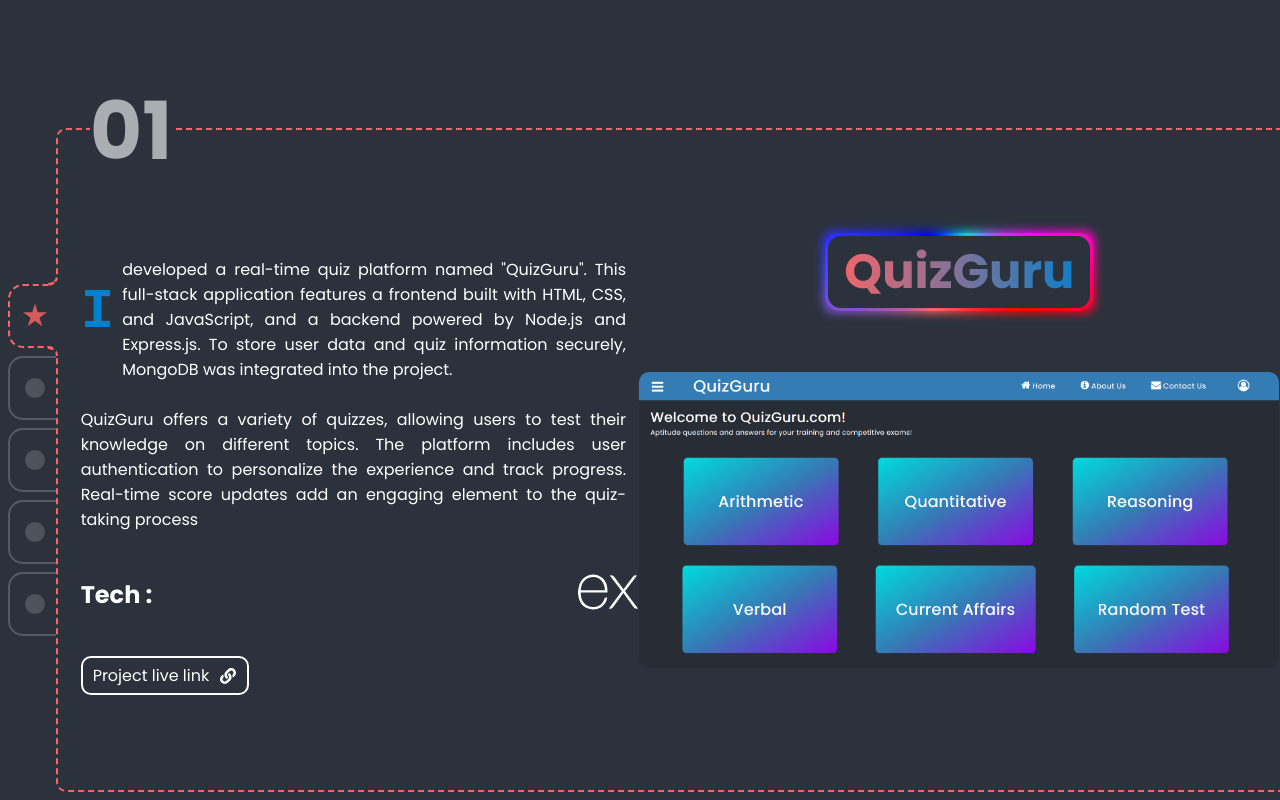
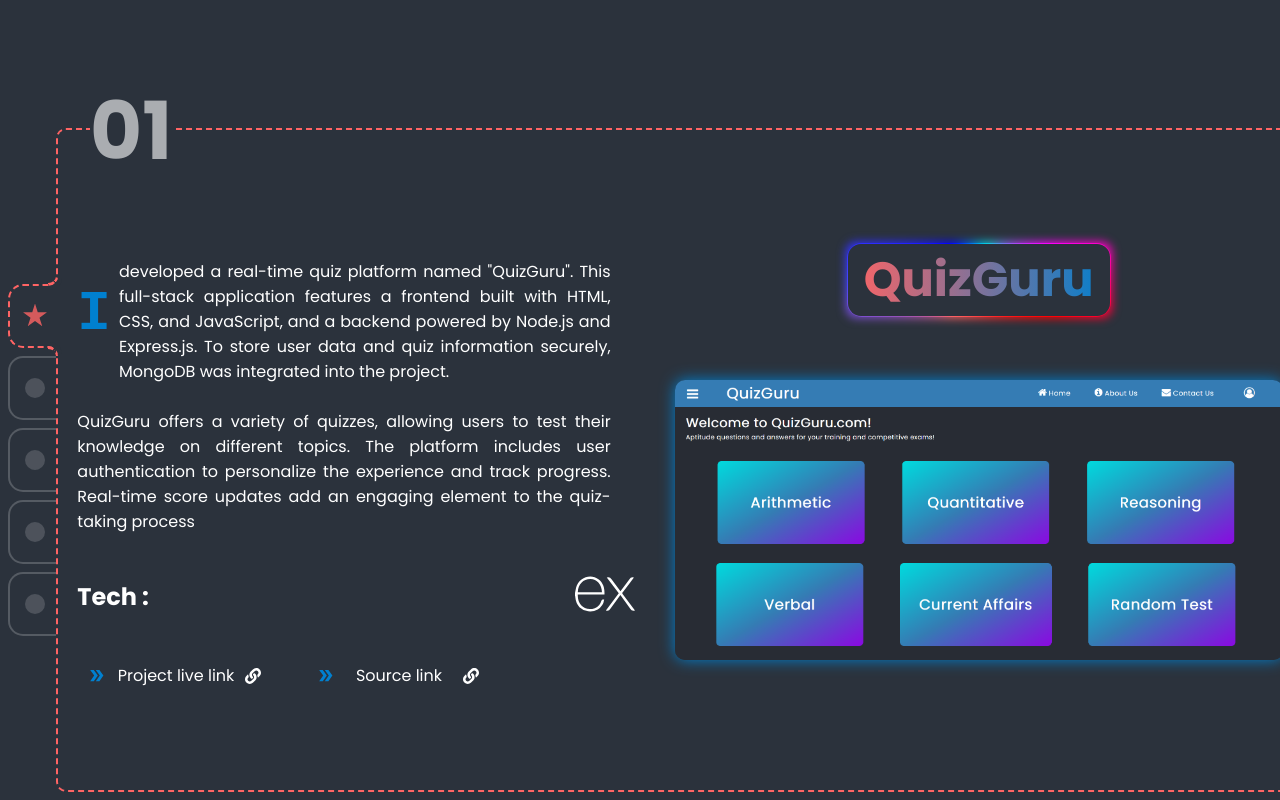
Before and after one commit to ChanduDevelops/React-Portfolio, a React (Vite) app: page / in a window 1280 px wide. Shown: the part 2200-3000 px from the top of the page. Built offline with nearby package versions, Linux system fonts and the light colour scheme; some icons are missing.

Commit message:
source code links added

```diff
--- a/src/App.css
+++ b/src/App.css
@@ -838,8 +838,13 @@
     border-radius: 10px;
     padding: 0 1rem;
     display: flex;
-    justify-content: space-around;
+    justify-content: center;
     align-items: center;
+    gap: 4rem;
+}
+
+.reverse-flex {
+    flex-direction: row-reverse;
 }
 
 .project .container .counter {
@@ -854,7 +859,7 @@
 .project .container .left {
     position: relative;
     top: 1rem;
-    width: 45%;
+    width: 44%;
 }
 
 .project .container p {
@@ -915,18 +920,34 @@
     white-space: nowrap;
     position: relative;
     color: var(--primaryColor);
-    border: 2px solid var(--primaryColor);
     display: inline-flex;
     align-items: center;
+    justify-content: space-around;
     gap: .7rem;
-    width: 10.5rem;
+    width: 12rem;
     border-radius: 10px;
     padding: 5px 10px;
+    margin-right: 2rem;
 }
 
 .project .container a:hover {
+    color: var(--highlightBg);
     border-color: transparent;
     box-shadow: 0 0 10px var(--highlightBg);
+}
+
+.project .container a span {
+    display: flex;
+    align-items: center;
+}
+
+.project .container a span:first-of-type {
+    font-size: 1.2rem;
+    color: var(--highlightBg);
+}
+
+.project .container a:hover span:first-of-type {
+    color: var(--primaryColor);
 }
 
 .project .container .right {
@@ -962,10 +983,10 @@
 .project .container .title::before {
     content: '';
     position: absolute;
-    top: -3px;
-    left: -3px;
-    width: calc(100% + 6px);
-    height: calc(100% + 6px);
+    top: -1px;
+    left: -1px;
+    width: calc(100% + 2px);
+    height: calc(100% + 2px);
     border-radius: 15px;
     background: conic-gradient(from var(--a), #00dbde, #fc00ff, red, #ff3333, var(--highlightColor), #4646ff, blue, #00dbde);
     animation: rotateColor 6s linear infinite;
@@ -975,10 +996,10 @@
 .project .container .title::after {
     content: '';
     position: absolute;
-    top: -5px;
-    left: -5px;
-    width: calc(100% + 10px);
-    height: calc(100% + 10px);
+    top: -2px;
+    left: -2px;
+    width: calc(100% + 4px);
+    height: calc(100% + 4px);
     border-radius: 10px;
     background: conic-gradient(from var(--a), #00dbde, #fc00ff, red, #ff3333, var(--highlightColor), #4646ff, blue, #00dbde);
     filter: blur(5px);
@@ -1004,11 +1025,12 @@
 
 .project .container .img-c {
     position: relative;
-    width: 40rem;
+    width: 38rem;
     border-radius: 10px;
     display: flex;
     justify-content: center;
     align-items: center;
+    box-shadow: 0 0 15px var(--highlightBg);
 }
 
 .project .container .img-c img {
--- a/src/components/Projects/Project.jsx
+++ b/src/components/Projects/Project.jsx
@@ -2,12 +2,13 @@
 import StackIcon from 'tech-stack-icons'
 import { SiExpress } from 'react-icons/si'
 import { FaLink } from "react-icons/fa";
+import { MdDoubleArrow } from "react-icons/md";
 
 
-const Project = ({ index, id, title, info, tech, image, liveLink }) => {
+const Project = ({ index, id, title, info, tech, image, liveLink, sourceLink }) => {
     return (
         <section id={id} className='project'>
-            <div className="container">
+            <div className={`container ${index % 2 === 0 ? 'reverse-flex' : ''}`}>
                 <h1 className='counter'>{`0${index}`}</h1>
 
                 <div className='left'>
@@ -28,9 +29,21 @@
                             })}
                         </ul>
                     </div>
-                    <a href={liveLink} target="_blank">
-                        Project live link <FaLink />
-                    </a>
+                    <div className='code-links'>
+                        <a href={liveLink} target="_blank">
+                            <span>
+                                <MdDoubleArrow />
+                            </span> Project live link <span>
+                                <FaLink />
+                            </span>
+                        </a>
+                        <a href={sourceLink} target="_blank">
+                            <span>
+                                <MdDoubleArrow />
+                            </span> Source link <span>
+                                <FaLink />
+                            </span></a>
+                    </div>
                 </div>
                 <div className='right'>
                     <h1 className="title">
@@ -53,7 +66,8 @@
     info: PropTypes.string,
     tech: PropTypes.array,
     image: PropTypes.string,
-    liveLink: PropTypes.string
+    liveLink: PropTypes.string,
+    sourceLink: PropTypes.string
 }
 
 export default Project
```
Also changed, not shown: src/index.css (+7 -1 lines).
